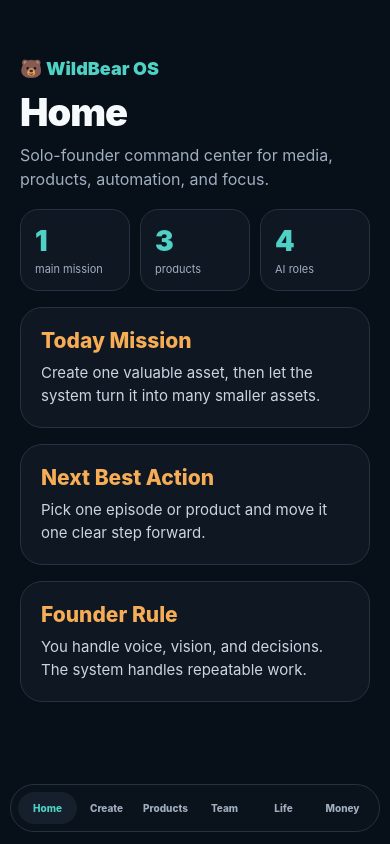
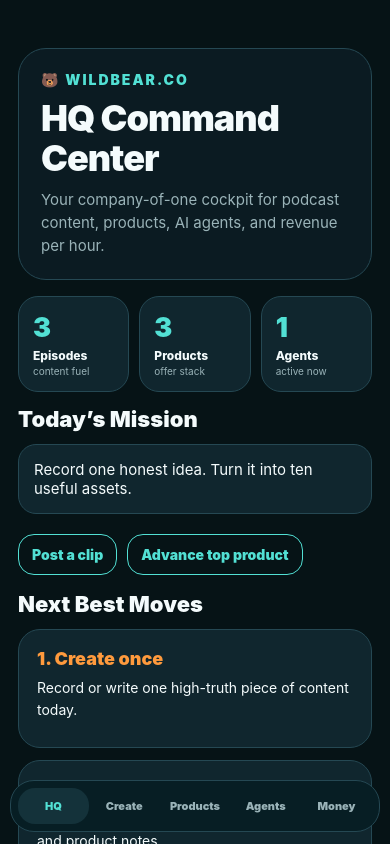
Before and after one commit to wildbearofficialco-png/WildBear-HQ, a React Native app: screen / in a window 390 px wide. Built offline with nearby package versions, Linux system fonts and the light colour scheme.

Commit message:
Build WildBear HQ V1 operating system

```diff
--- a/App.js
+++ b/App.js
@@ -1,104 +1,228 @@
-import React, { useState } from 'react';
-import { SafeAreaView, View, Text, ScrollView, StyleSheet, TouchableOpacity } from 'react-native';
-
-const TABS = ['Home', 'Create', 'Products', 'Team', 'Life', 'Money'];
+import React, { useMemo, useState } from 'react';
+import { SafeAreaView, View, Text, ScrollView, StyleSheet, TouchableOpacity, TextInput } from 'react-native';
 
 const COLORS = {
-  bg: '#071018',
-  card: '#0F1722',
-  card2: '#16202D',
-  border: '#263241',
-  text: '#F7FAFC',
-  muted: '#A0AEC0',
-  teal: '#4FD1C5',
-  orange: '#F6AD55',
-  green: '#68D391',
+  bg: '#061316',
+  panel: '#0B1B22',
+  card: '#10262E',
+  card2: '#14323A',
+  border: '#254853',
+  text: '#F4FBFC',
+  muted: '#9AB3B8',
+  teal: '#52E0D4',
+  orange: '#FF9A3D',
+  green: '#71E083',
+  red: '#FF6B6B',
+  yellow: '#FFD166',
 };
 
-const screenData = {
-  Home: [
-    ['Today Mission', 'Create one valuable asset, then let the system turn it into many smaller assets.'],
-    ['Next Best Action', 'Pick one episode or product and move it one clear step forward.'],
-    ['Founder Rule', 'You handle voice, vision, and decisions. The system handles repeatable work.'],
-  ],
-  Create: [
-    ['The Wind Under the Sea', 'Episode planning, script drafts, hooks, clips, and publishing prep.'],
-    ['Content Queue', 'TikTok ideas, YouTube Shorts, newsletters, blogs, and quote posts.'],
-    ['Repurpose Flow', 'One long episode becomes many useful pieces of content.'],
-  ],
-  Products: [
-    ['Breaking to Begin Workbook', '7-day guide connected to the podcast ecosystem. Progress: 72%.'],
-    ['Stillness in Motion eBook', 'Core digital product for stress, balance, and inner strength. Progress: 64%.'],
-    ['Podcast to Profit Template', 'Future creator template for turning audio into income. Progress: 18%.'],
-  ],
-  Team: [
-    ['Script Writer', 'Drafts podcast outlines, intros, captions, and descriptions.'],
-    ['Clip Builder', 'Finds short-form moments and turns them into social posts.'],
-    ['Product Builder', 'Turns episodes into workbooks, templates, and digital offers.'],
-    ['Automation Manager', 'Connects workflows between sheets, email, content, and publishing.'],
-  ],
-  Life: [
-    ['Morning Reset', 'Water, movement, short planning, and one clear mission.'],
-    ['Focus Sprint', 'Work in simple blocks. Fewer tabs, clearer wins.'],
-    ['Evening Review', 'What moved forward? What gets easier tomorrow?'],
-  ],
-  Money: [
-    ['RPH Focus', 'Maximize revenue per hour by doing high-leverage creative work.'],
-    ['Product Stack', 'Build low-maintenance digital products from podcast ideas.'],
-    ['Automation Goal', 'Reduce manual work and protect creative energy.'],
-  ],
-};
+const TABS = ['HQ', 'Create', 'Products', 'Agents', 'Money'];
 
-function Header({ active }) {
+const starterEpisodes = [
+  { id: 1, title: 'The Loneliness of Functioning', status: 'Published', clips: 8, next: 'Post 2 follow-up reels' },
+  { id: 2, title: 'What You’re Actually Chasing', status: 'Repurpose', clips: 5, next: 'Turn best quote into TikTok' },
+  { id: 3, title: 'The Performance Architecture', status: 'Draft', clips: 0, next: 'Finish hook and description' },
+];
+
+const starterProducts = [
+  { id: 1, name: 'Breaking to Begin Workbook', progress: 72, price: 17, next: 'Finish final Canva polish' },
+  { id: 2, name: 'Stillness in Motion eBook', progress: 64, price: 27, next: 'Add Gumroad sales copy' },
+  { id: 3, name: 'Podcast to Profit Template', progress: 18, price: 47, next: 'Outline template sections' },
+];
+
+const starterAgents = [
+  { id: 1, name: 'Script Writer', job: 'Turns rough ideas into podcast outlines and episode hooks.', status: 'Ready' },
+  { id: 2, name: 'Clip Miner', job: 'Finds short-form moments and writes captions.', status: 'Queued' },
+  { id: 3, name: 'Product Builder', job: 'Turns episodes into workbooks, guides, and templates.', status: 'Active' },
+  { id: 4, name: 'Revenue Analyst', job: 'Tracks offers, RPH, and next best money move.', status: 'Ready' },
+];
+
+function Pill({ children, tone = 'teal' }) {
+  const color = tone === 'orange' ? COLORS.orange : tone === 'green' ? COLORS.green : tone === 'red' ? COLORS.red : COLORS.teal;
+  return <Text style={[styles.pill, { color, borderColor: color }]}>{children}</Text>;
+}
+
+function Section({ title, children }) {
   return (
-    <View style={styles.header}>
-      <Text style={styles.brand}>🐻 WildBear OS</Text>
-      <Text style={styles.title}>{active}</Text>
-      <Text style={styles.subtitle}>Solo-founder command center for media, products, automation, and focus.</Text>
+    <View style={styles.section}>
+      <Text style={styles.sectionTitle}>{title}</Text>
+      {children}
     </View>
   );
 }
 
-function Card({ title, text }) {
+function Metric({ label, value, sub }) {
   return (
-    <View style={styles.card}>
-      <Text style={styles.cardTitle}>{title}</Text>
-      <Text style={styles.cardText}>{text}</Text>
+    <View style={styles.metric}>
+      <Text style={styles.metricValue}>{value}</Text>
+      <Text style={styles.metricLabel}>{label}</Text>
+      {sub ? <Text style={styles.metricSub}>{sub}</Text> : null}
     </View>
   );
 }
 
-function Metric({ value, label }) {
+function Card({ title, children, right }) {
   return (
-    <View style={styles.metric}>
-      <Text style={styles.metricValue}>{value}</Text>
-      <Text style={styles.metricLabel}>{label}</Text>
+    <View style={styles.card}>
+      <View style={styles.cardTop}>
+        <Text style={styles.cardTitle}>{title}</Text>
+        {right}
+      </View>
+      {children}
     </View>
   );
 }
 
+function ProgressBar({ value }) {
+  return (
+    <View style={styles.progressTrack}>
+      <View style={[styles.progressFill, { width: `${Math.min(100, Math.max(0, value))}%` }]} />
+    </View>
+  );
+}
+
+function EmptyButton({ label, onPress }) {
+  return (
+    <TouchableOpacity onPress={onPress} style={styles.buttonGhost}>
+      <Text style={styles.buttonGhostText}>{label}</Text>
+    </TouchableOpacity>
+  );
+}
+
 export default function App() {
-  const [active, setActive] = useState('Home');
-  const items = screenData[active];
+  const [active, setActive] = useState('HQ');
+  const [mission, setMission] = useState('Record one honest idea. Turn it into ten useful assets.');
+  const [episodes, setEpisodes] = useState(starterEpisodes);
+  const [products, setProducts] = useState(starterProducts);
+  const [agents, setAgents] = useState(starterAgents);
+  const [revenue, setRevenue] = useState('0');
+  const [hours, setHours] = useState('3');
+
+  const projectedValue = useMemo(() => products.reduce((sum, p) => sum + p.price * Math.round(p.progress / 20), 0), [products]);
+  const rph = useMemo(() => {
+    const rev = Number(revenue || 0);
+    const h = Number(hours || 1);
+    return h > 0 ? Math.round(rev / h) : 0;
+  }, [revenue, hours]);
+
+  const publishNextClip = () => {
+    setEpisodes((list) => list.map((e, index) => index === 0 ? { ...e, clips: e.clips + 1, next: 'Clip posted. Pick the next strongest moment.' } : e));
+  };
+
+  const advanceProduct = (id) => {
+    setProducts((list) => list.map((p) => p.id === id ? { ...p, progress: Math.min(100, p.progress + 8), next: p.progress + 8 >= 100 ? 'Ready to sell' : p.next } : p));
+  };
+
+  const activateAgent = (id) => {
+    setAgents((list) => list.map((a) => a.id === id ? { ...a, status: a.status === 'Active' ? 'Ready' : 'Active' } : a));
+  };
+
+  const renderHQ = () => (
+    <>
+      <View style={styles.hero}>
+        <Text style={styles.brand}>🐻 WILDBEAR.CO</Text>
+        <Text style={styles.title}>HQ Command Center</Text>
+        <Text style={styles.subtitle}>Your company-of-one cockpit for podcast content, products, AI agents, and revenue per hour.</Text>
+      </View>
+
+      <View style={styles.metricsRow}>
+        <Metric label="Episodes" value={episodes.length} sub="content fuel" />
+        <Metric label="Products" value={products.length} sub="offer stack" />
+        <Metric label="Agents" value={agents.filter((a) => a.status === 'Active').length} sub="active now" />
+      </View>
+
+      <Section title="Today’s Mission">
+        <TextInput value={mission} onChangeText={setMission} multiline placeholder="Type today’s mission" placeholderTextColor={COLORS.muted} style={styles.input} />
+        <View style={styles.actionRow}>
+          <EmptyButton label="Post a clip" onPress={publishNextClip} />
+          <EmptyButton label="Advance top product" onPress={() => advanceProduct(products[0].id)} />
+        </View>
+      </Section>
+
+      <Section title="Next Best Moves">
+        <Card title="1. Create once">
+          <Text style={styles.body}>Record or write one high-truth piece of content today.</Text>
+        </Card>
+        <Card title="2. Slice it everywhere">
+          <Text style={styles.body}>Turn it into reels, captions, email, blog bullets, and product notes.</Text>
+        </Card>
+        <Card title="3. Sell the lesson">
+          <Text style={styles.body}>Convert the best idea into a workbook, template, or paid guide.</Text>
+        </Card>
+      </Section>
+    </>
+  );
+
+  const renderCreate = () => (
+    <Section title="Content Engine">
+      {episodes.map((e) => (
+        <Card key={e.id} title={e.title} right={<Pill tone={e.status === 'Published' ? 'green' : e.status === 'Draft' ? 'orange' : 'teal'}>{e.status}</Pill>}>
+          <Text style={styles.body}>Clips created: {e.clips}</Text>
+          <Text style={styles.muted}>Next: {e.next}</Text>
+        </Card>
+      ))}
+      <TouchableOpacity style={styles.primaryButton} onPress={publishNextClip}>
+        <Text style={styles.primaryButtonText}>+ Log New Clip</Text>
+      </TouchableOpacity>
+    </Section>
+  );
+
+  const renderProducts = () => (
+    <Section title="Product Vault">
+      {products.map((p) => (
+        <Card key={p.id} title={p.name} right={<Pill tone="orange">${p.price}</Pill>}>
+          <ProgressBar value={p.progress} />
+          <Text style={styles.body}>{p.progress}% complete</Text>
+          <Text style={styles.muted}>Next: {p.next}</Text>
+          <EmptyButton label="Advance +8%" onPress={() => advanceProduct(p.id)} />
+        </Card>
+      ))}
+    </Section>
+  );
+
+  const renderAgents = () => (
+    <Section title="AI Employee Board">
+      {agents.map((a) => (
+        <Card key={a.id} title={a.name} right={<Pill tone={a.status === 'Active' ? 'green' : 'teal'}>{a.status}</Pill>}>
+          <Text style={styles.body}>{a.job}</Text>
+          <EmptyButton label={a.status === 'Active' ? 'Pause Agent' : 'Activate Agent'} onPress={() => activateAgent(a.id)} />
+        </Card>
+      ))}
+    </Section>
+  );
+
+  const renderMoney = () => (
+    <>
+      <Section title="Revenue Center">
+        <View style={styles.metricsRow}>
+          <Metric label="RPH" value={`$${rph}`} sub="revenue/hour" />
+          <Metric label="Vault" value={`$${projectedValue}`} sub="rough product value" />
+        </View>
+        <Text style={styles.label}>Revenue this week</Text>
+        <TextInput value={revenue} onChangeText={setRevenue} keyboardType="numeric" placeholder="0" placeholderTextColor={COLORS.muted} style={styles.input} />
+        <Text style={styles.label}>Creative hours worked</Text>
+        <TextInput value={hours} onChangeText={setHours} keyboardType="numeric" placeholder="3" placeholderTextColor={COLORS.muted} style={styles.input} />
+      </Section>
+
+      <Section title="Money Rule">
+        <Card title="Protect the founder">
+          <Text style={styles.body}>Do strategy, voice, taste, offers, and decisions. Automate admin, formatting, repurposing, tracking, and follow-up.</Text>
+        </Card>
+      </Section>
+    </>
+  );
+
+  const renderScreen = () => {
+    if (active === 'HQ') return renderHQ();
+    if (active === 'Create') return renderCreate();
+    if (active === 'Products') return renderProducts();
+    if (active === 'Agents') return renderAgents();
+    return renderMoney();
+  };
 
   return (
     <SafeAreaView style={styles.container}>
-      <ScrollView contentContainerStyle={styles.content}>
-        <Header active={active} />
-
-        {active === 'Home' && (
-          <View style={styles.metricsRow}>
-            <Metric value="1" label="main mission" />
-            <Metric value="3" label="products" />
-            <Metric value="4" label="AI roles" />
-          </View>
-        )}
-
-        {items.map(([title, text]) => (
-          <Card key={title} title={title} text={text} />
-        ))}
-      </ScrollView>
-
+      <ScrollView contentContainerStyle={styles.content}>{renderScreen()}</ScrollView>
       <View style={styles.nav}>
         {TABS.map((tab) => (
           <TouchableOpacity key={tab} onPress={() => setActive(tab)} style={[styles.navItem, active === tab && styles.navActive]}>
@@ -112,21 +236,36 @@ export default function App() {
 
 const styles = StyleSheet.create({
   container: { flex: 1, backgroundColor: COLORS.bg },
-  content: { padding: 20, paddingTop: 58, paddingBottom: 120 },
-  header: { marginBottom: 18 },
-  brand: { color: COLORS.teal, fontSize: 18, fontWeight: '900', marginBottom: 10 },
-  title: { color: COLORS.text, fontSize: 38, fontWeight: '900', letterSpacing: -1 },
-  subtitle: { color: COLORS.muted, fontSize: 16, lineHeight: 24, marginTop: 8 },
-  metricsRow: { flexDirection: 'row', gap: 10, marginBottom: 16 },
-  metric: { flex: 1, backgroundColor: COLORS.card, borderColor: COLORS.border, borderWidth: 1, borderRadius: 18, padding: 14 },
-  metricValue: { color: COLORS.teal, fontSize: 28, fontWeight: '900' },
-  metricLabel: { color: COLORS.muted, fontSize: 11, marginTop: 4 },
-  card: { backgroundColor: COLORS.card, borderRadius: 22, padding: 20, marginBottom: 16, borderWidth: 1, borderColor: COLORS.border },
-  cardTitle: { color: COLORS.orange, fontSize: 21, fontWeight: '800', marginBottom: 8 },
-  cardText: { color: '#CBD5E0', fontSize: 15, lineHeight: 23 },
-  nav: { position: 'absolute', left: 10, right: 10, bottom: 12, backgroundColor: '#0A121C', borderColor: COLORS.border, borderWidth: 1, borderRadius: 24, padding: 7, flexDirection: 'row' },
-  navItem: { flex: 1, alignItems: 'center', paddingVertical: 10, borderRadius: 17 },
+  content: { padding: 18, paddingTop: 48, paddingBottom: 120 },
+  hero: { backgroundColor: COLORS.panel, borderWidth: 1, borderColor: COLORS.border, borderRadius: 28, padding: 22, marginBottom: 16 },
+  brand: { color: COLORS.teal, fontWeight: '900', letterSpacing: 2, marginBottom: 10 },
+  title: { color: COLORS.text, fontSize: 36, lineHeight: 40, fontWeight: '900', letterSpacing: -1 },
+  subtitle: { color: COLORS.muted, fontSize: 15, lineHeight: 23, marginTop: 10 },
+  metricsRow: { flexDirection: 'row', gap: 10, marginBottom: 14 },
+  metric: { flex: 1, backgroundColor: COLORS.card, borderWidth: 1, borderColor: COLORS.border, borderRadius: 20, padding: 14 },
+  metricValue: { color: COLORS.teal, fontSize: 27, fontWeight: '900' },
+  metricLabel: { color: COLORS.text, fontSize: 12, fontWeight: '800', marginTop: 4 },
+  metricSub: { color: COLORS.muted, fontSize: 10, marginTop: 2 },
+  section: { marginBottom: 16 },
+  sectionTitle: { color: COLORS.text, fontSize: 22, fontWeight: '900', marginBottom: 12 },
+  card: { backgroundColor: COLORS.card, borderWidth: 1, borderColor: COLORS.border, borderRadius: 22, padding: 18, marginBottom: 12 },
+  cardTop: { flexDirection: 'row', justifyContent: 'space-between', alignItems: 'center', gap: 12, marginBottom: 8 },
+  cardTitle: { color: COLORS.orange, fontSize: 18, fontWeight: '900', flex: 1 },
+  body: { color: COLORS.text, fontSize: 14, lineHeight: 22, marginBottom: 8 },
+  muted: { color: COLORS.muted, fontSize: 13, lineHeight: 20, marginBottom: 10 },
+  pill: { borderWidth: 1, borderRadius: 999, paddingHorizontal: 10, paddingVertical: 5, fontSize: 11, fontWeight: '900', overflow: 'hidden' },
+  input: { backgroundColor: COLORS.card, borderColor: COLORS.border, borderWidth: 1, borderRadius: 18, color: COLORS.text, padding: 15, minHeight: 52, marginBottom: 12, fontSize: 15 },
+  actionRow: { flexDirection: 'row', gap: 10 },
+  buttonGhost: { borderWidth: 1, borderColor: COLORS.teal, borderRadius: 16, paddingVertical: 11, paddingHorizontal: 13, alignSelf: 'flex-start', marginTop: 8 },
+  buttonGhostText: { color: COLORS.teal, fontWeight: '900' },
+  primaryButton: { backgroundColor: COLORS.teal, borderRadius: 18, paddingVertical: 15, alignItems: 'center', marginTop: 4 },
+  primaryButtonText: { color: '#041012', fontWeight: '900', fontSize: 16 },
+  progressTrack: { height: 10, backgroundColor: '#071E24', borderRadius: 999, overflow: 'hidden', marginBottom: 10 },
+  progressFill: { height: 10, backgroundColor: COLORS.teal, borderRadius: 999 },
+  label: { color: COLORS.muted, marginBottom: 6, fontWeight: '800' },
+  nav: { position: 'absolute', left: 10, right: 10, bottom: 12, backgroundColor: '#071E24', borderColor: COLORS.border, borderWidth: 1, borderRadius: 24, padding: 7, flexDirection: 'row' },
+  navItem: { flex: 1, alignItems: 'center', paddingVertical: 11, borderRadius: 17 },
   navActive: { backgroundColor: COLORS.card2 },
-  navText: { color: COLORS.muted, fontSize: 10, fontWeight: '800' },
+  navText: { color: COLORS.muted, fontSize: 11, fontWeight: '900' },
   navTextActive: { color: COLORS.teal },
 });
```
